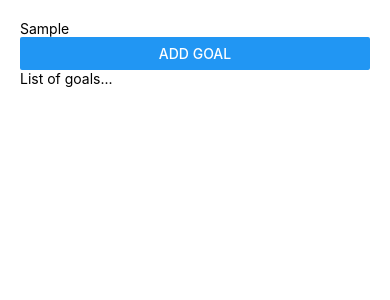
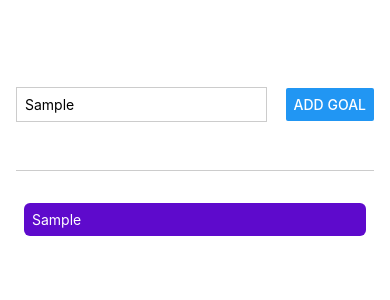
Before and after one commit to NikolayDimov/React-Native-Goals, a React Native app: screen / in a window 390 px wide. Both pictures are taken after typing "Sample" into the empty fields and a click on the button "ADD GOAL". Shown: the top 300 px of the page. Built offline with nearby package versions, Linux system fonts and the light colour scheme.

Commit message:
App.js: add FlatList

```diff
--- a/App.js
+++ b/App.js
@@ -1,17 +1,47 @@
-import { StatusBar } from 'expo-status-bar';
+import { useState } from 'react';
 import { SafeAreaProvider, SafeAreaView } from 'react-native-safe-area-context';
-import { StyleSheet, Text, View, Button, TextInput } from 'react-native';
+import { StyleSheet, Text, View, Button, TextInput, ScrollView, FlatList } from 'react-native';
 
 export default function App() {
+  const [enteredGoalText, setEnteredGoalText] = useState('');
+  const [courseGoals, setCourseGoals] = useState([]);
+
+  function goalInputhandler(enteredText) {
+    setEnteredGoalText(enteredText);
+  };
+
+  function addGoalhandler() {
+    setCourseGoals(currentCourseGoals => [...currentCourseGoals, { text: enteredGoalText, id: Math.random().toString() }]);
+  };
+
   return (
     <SafeAreaProvider>
       <SafeAreaView style={styles.appContainer}>
-        <View>
-          <TextInput placeholder='Your course goal...' />
-          <Button title="Add Goal" />
+        <View style={styles.inputContainer}>
+          <TextInput style={styles.textInput} placeholder='Your course goal...' onChangeText={goalInputhandler} />
+          <Button title="Add Goal" onPress={addGoalhandler} />
         </View>
-        <View>
-          <Text>List of goals...</Text>
+        <View style={styles.goalsContainer}>
+          <FlatList data={courseGoals} renderItem={itemData => {
+
+            return (
+              <View style={styles.goalItem} >
+                <Text style={styles.goalText}>{itemData.item.text}</Text>
+              </View>
+            );
+          }}
+            keyExtractor={(item, index) => {
+              return item.id;
+            }}
+            alwaysBounceVertical={false} />
+
+          {/* <ScrollView alwaysBounceVertical={false}>
+            {courseGoals.map((goal) => (
+              <View key={goal} style={styles.goalItem} >
+                <Text style={styles.goalText}>{goal}</Text>
+              </View>
+            ))}
+          </ScrollView> */}
         </View>
       </SafeAreaView>
     </SafeAreaProvider>
@@ -21,6 +51,36 @@ export default function App() {
 const styles = StyleSheet.create({
   appContainer: {
     flex: 1,
-    padding: 20,
+    paddingTop: 40,
+    paddingHorizontal: 16
   },
+  inputContainer: {
+    flex: 1,
+    flexDirection: 'row',
+    justifyContent: "space-between",
+    alignItems: 'center',
+    marginBottom: 24,
+    borderBottomWidth: 1,
+    borderBottomColor: '#cccccc'
+  },
+  textInput: {
+    borderWidth: 1,
+    borderColor: '#cccccc',
+    width: "70%",
+    marginRight: 8,
+    padding: 8
+  },
+  goalsContainer: {
+    flex: 5
+  },
+  goalItem: {
+    margin: 8,
+    padding: 8,
+    borderRadius: 6,
+    backgroundColor: '#5e0acc',
+
+  },
+  goalText: {
+    color: 'white'
+  }
 });
```
